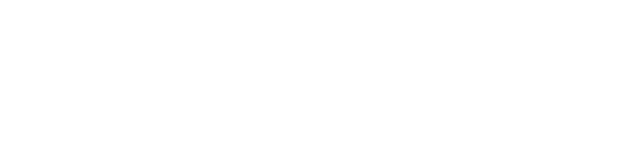
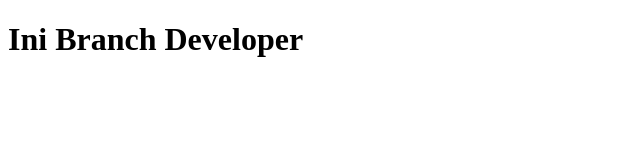
Before and after one commit to nurq17/uiux-eka_nur_qomariyah, a plain HTML site: page index.html in a window 1280 px wide. Shown: the whole page, without its empty margins (0-640 px from the left). Drawn offline with Linux system fonts and the light colour scheme.

Commit message:
tag h1 developer

```diff
--- a/index.html
+++ b/index.html
@@ -7,6 +7,6 @@
     <title>Document</title>
 </head>
 <body>
-
+<h1>Ini Branch Developer</h1>
 </body>
 </html>
```
